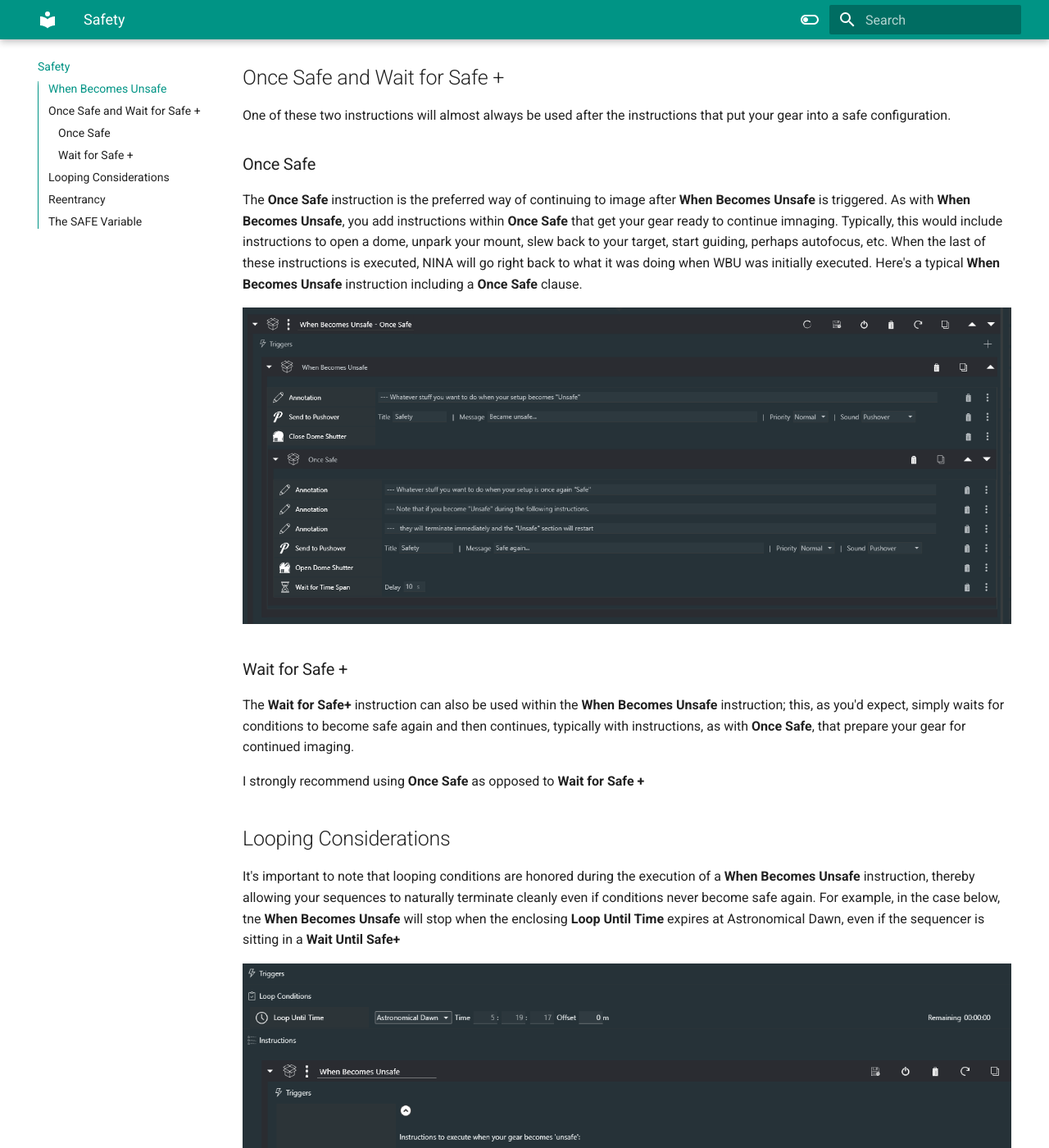
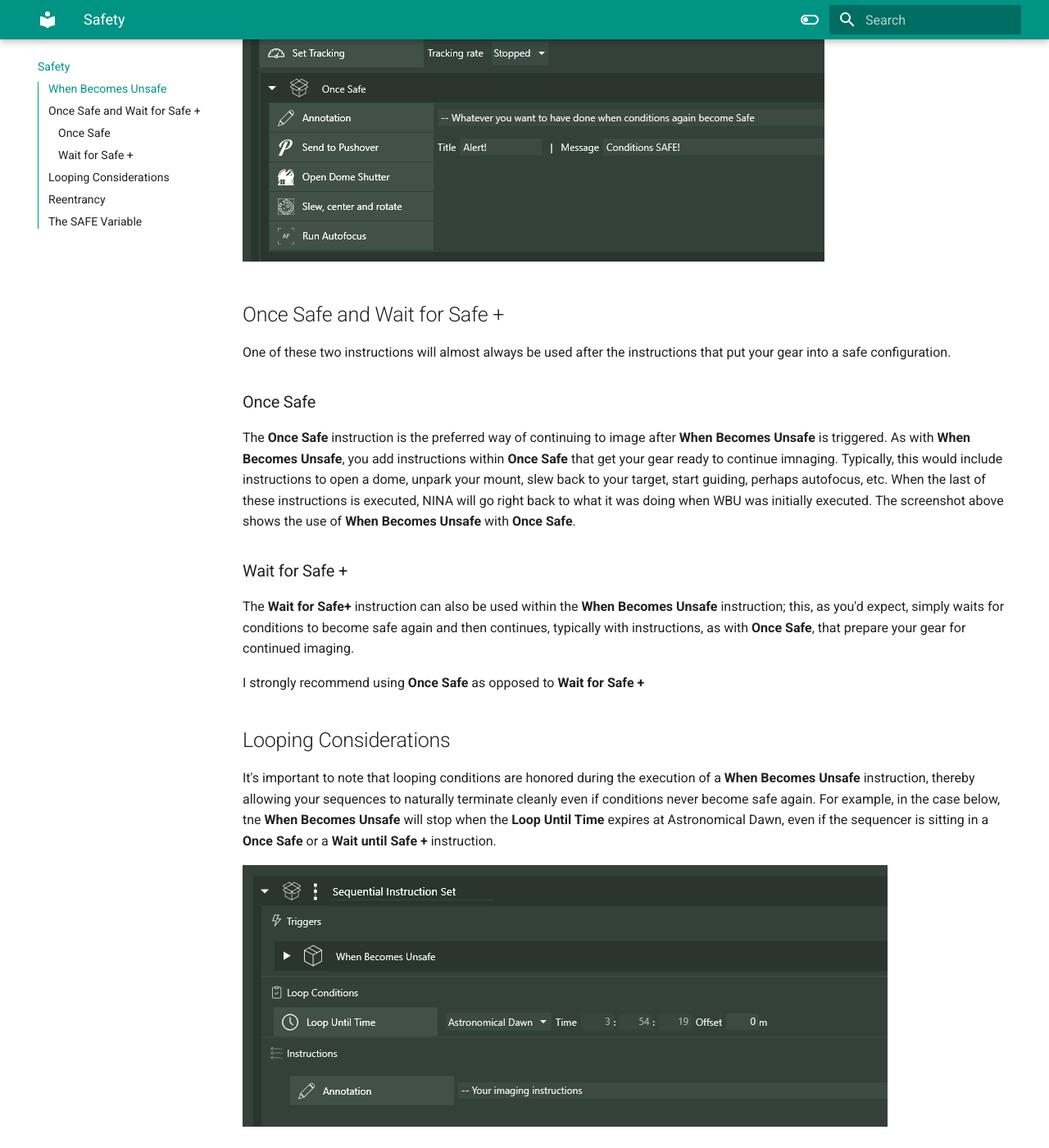
Before and after one commit to marcblank/marcblank.github.io, an MkDocs documentation site: the page built from docs/Safety.md, in a window 1280 px wide and 1400 px high, scrolled down 633 px. Shown: the whole window at 82% size. Built offline with MkDocs 1.6.1 and Material for MkDocs 9.7.7, drawn with Linux system fonts in a browser that asks for light colours.

Commit message:
Docs update 6

```diff
--- a/docs/Safety.md
+++ b/docs/Safety.md
@@ -14,9 +14,7 @@
 
 ### Once Safe
 
-The **Once Safe** instruction is the preferred way of continuing to image after **When Becomes Unsafe** is triggered.  As with **When Becomes Unsafe**, you add instructions within **Once Safe** that get your gear ready to continue imnaging.  Typically, this would include instructions to open a dome, unpark your mount, slew back to your target, start guiding, perhaps autofocus, etc.   When the last of these instructions is executed, NINA will go right back to what it was doing when WBU was initially executed.   Here's a typical **When Becomes Unsafe** instruction including a **Once Safe** clause.
-
-![](OnceSafe.png)
+The **Once Safe** instruction is the preferred way of continuing to image after **When Becomes Unsafe** is triggered.  As with **When Becomes Unsafe**, you add instructions within **Once Safe** that get your gear ready to continue imnaging.  Typically, this would include instructions to open a dome, unpark your mount, slew back to your target, start guiding, perhaps autofocus, etc.   When the last of these instructions is executed, NINA will go right back to what it was doing when WBU was initially executed.   The screenshot above shows the use of **When Becomes Unsafe** with **Once Safe**.
 
 ### Wait for Safe +
 
@@ -26,7 +24,7 @@
 
 ## Looping Considerations
 
-It's important to note that looping conditions are honored during the execution of a **When Becomes Unsafe** instruction, thereby allowing your sequences to naturally terminate cleanly even if conditions never become safe again.  For example, in the case below, tne **When Becomes Unsafe** will stop when the enclosing **Loop Until Time** expires at Astronomical Dawn, even if the sequencer is sitting in a **Wait Until Safe+**
+It's important to note that looping conditions are honored during the execution of a **When Becomes Unsafe** instruction, thereby allowing your sequences to naturally terminate cleanly even if conditions never become safe again.  For example, in the case below, tne **When Becomes Unsafe** will stop when the **Loop Until Time** expires at Astronomical Dawn, even if the sequencer is sitting in a **Once Safe** or a **Wait until Safe +** instruction.
 
 ![](WBULoop.png)
 
```
Also changed, not shown: docs/Triggers.md (+2 -0 lines), docs/WBU.png, docs/WBULoop.png.
